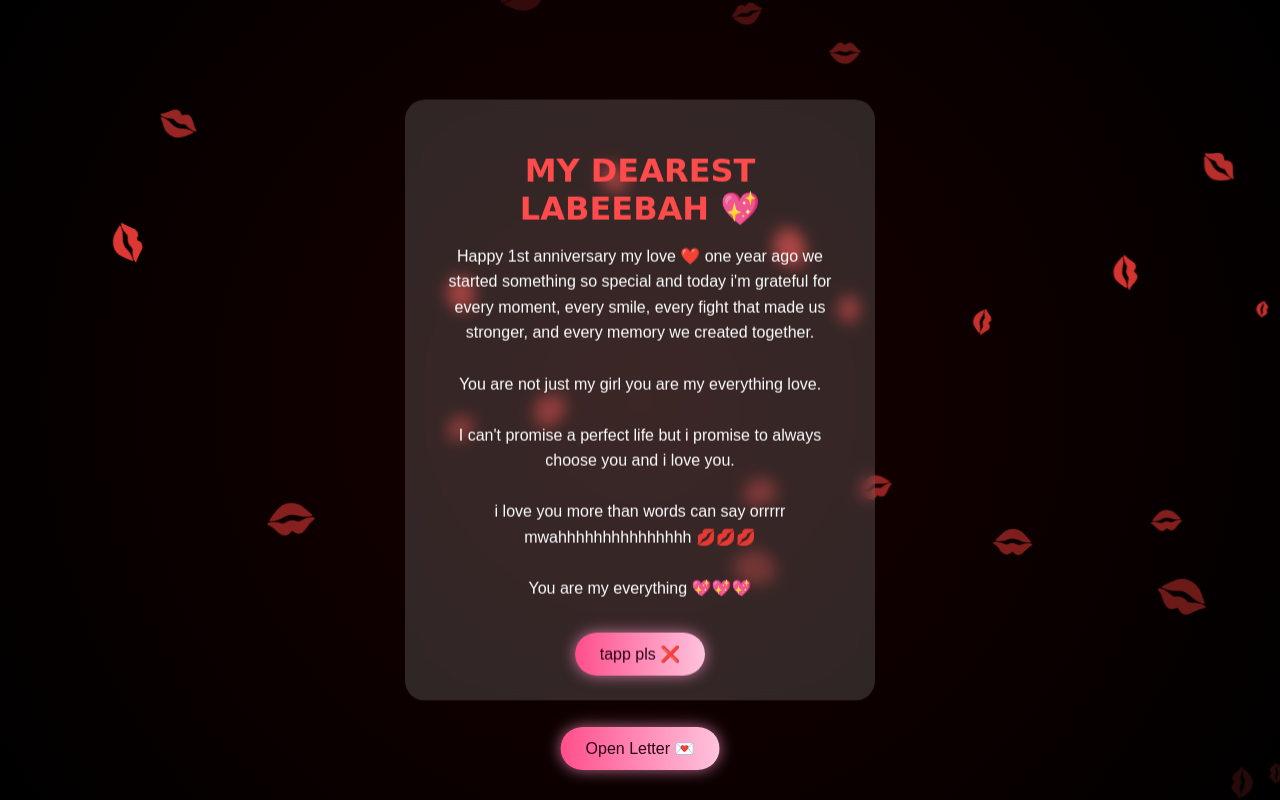
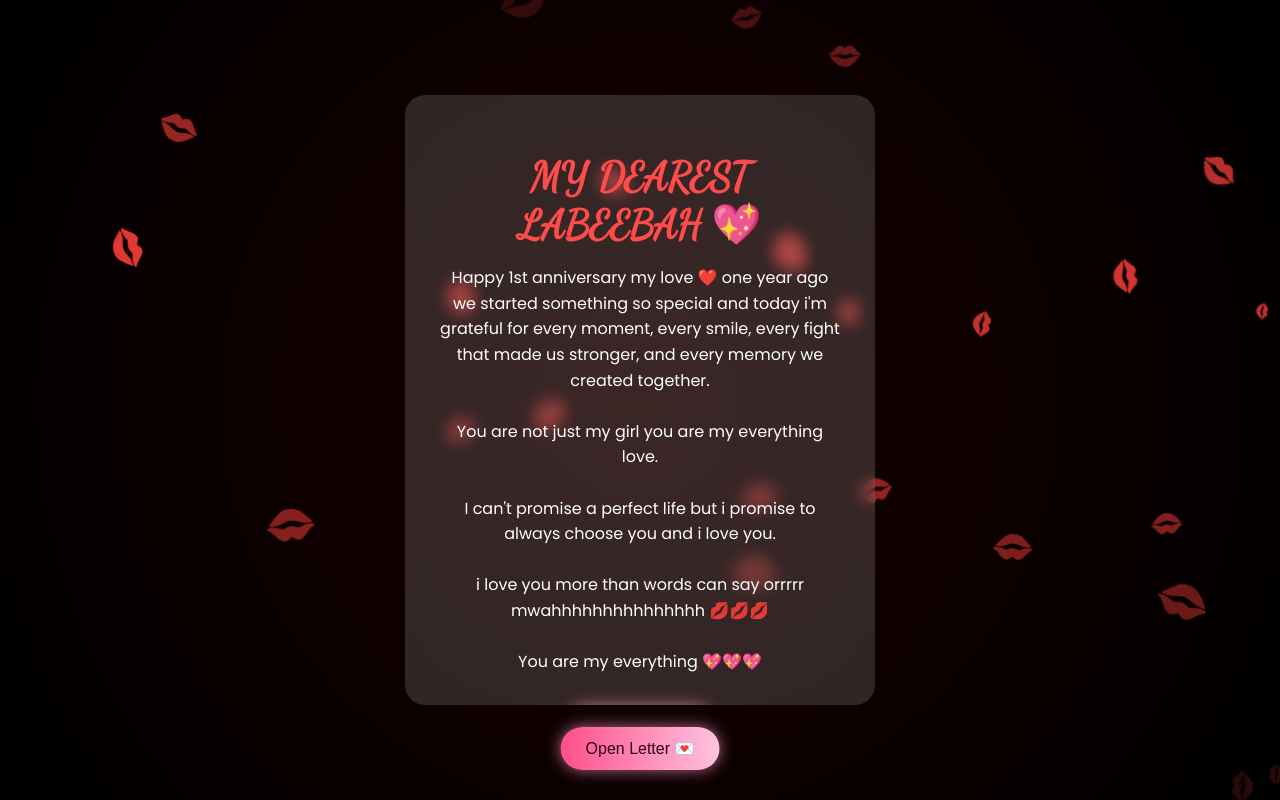
Before and after one commit to dependsonme/anni, a plain HTML site: page kisses.html in a window 1280 px wide. Both pictures are taken after a click on the button "Open Letter 💌". Drawn offline with Linux system fonts and the light colour scheme.

Commit message:
Update kisses.html

```diff
--- a/kisses.html
+++ b/kisses.html
@@ -4,6 +4,9 @@
 <meta charset="UTF-8">
 <meta name="viewport" content="width=device-width, initial-scale=1.0">
 <title>Kisses Rain for Labi ❤️💋</title>
+
+<!-- Google Fonts: Dancing Script for heading, Poppins for paragraph -->
+<link href="https://fonts.googleapis.com/css2?family=Dancing+Script&family=Poppins:wght@300;400;600&display=swap" rel="stylesheet">
 
 <style>
 body, html {
@@ -57,14 +60,17 @@ body, html {
   border-radius: 10px;
 }
 
+/* Heading: Basic Romantic Font */
 #letterBox h2 {
-  font-family:'Great Vibes', cursive;
-  font-size: 2rem;
+  font-family: 'Dancing Script', cursive; /* Romantic handwritten */
+  font-size: 2.5rem;
   margin-bottom: 15px;
   color: #ff4b4b;
 }
 
+/* Paragraph: readable font */
 #letterBox p {
+  font-family: 'Poppins', sans-serif;
   font-size: 1rem;
   line-height: 1.6;
   color: #fff;
@@ -103,7 +109,7 @@ button:hover {
   transform: translateX(-50%);
   z-index: 5;
   background: linear-gradient(90deg,#ff6fa0,#ffcbe5);
-  display: none;   /* initially hidden */
+  display: none;
 }
 
 /* Mobile tweaks */
@@ -133,10 +139,10 @@ button:hover {
 
     You are my everything 💖💖💖
   </p>
-  <button id="closeLetter"> tapp pls ❌</button>
+  <button id="closeLetter">tapppppp plss</button>
 </div>
 
-<button id="newPageBtn"> AB yha tap 🌟</button>
+<button id="newPageBtn"> ya bhi tap plssss🌟</button>
 <button id="openLetterBtn">Open Letter 💌</button>
 
 <script>
```
